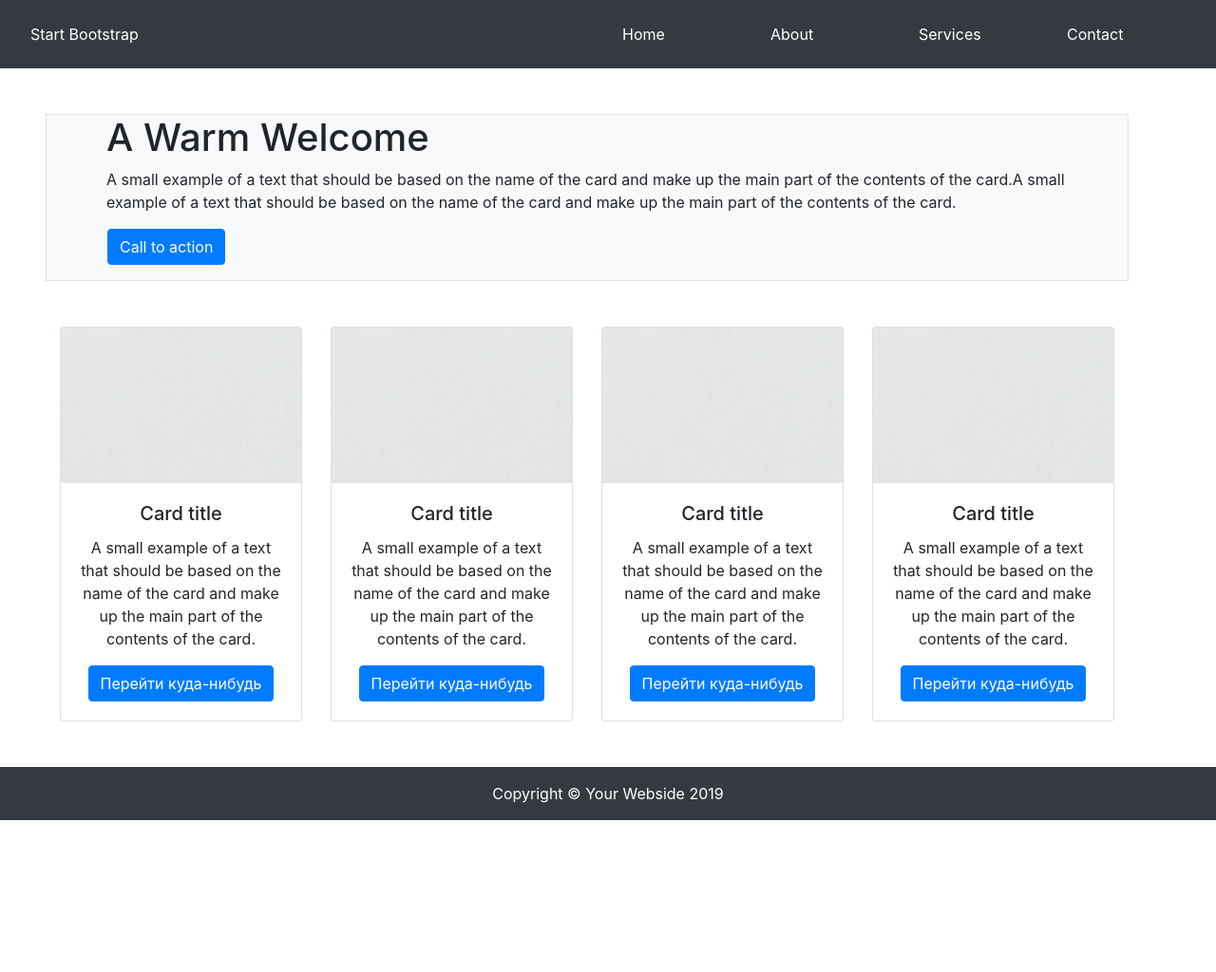
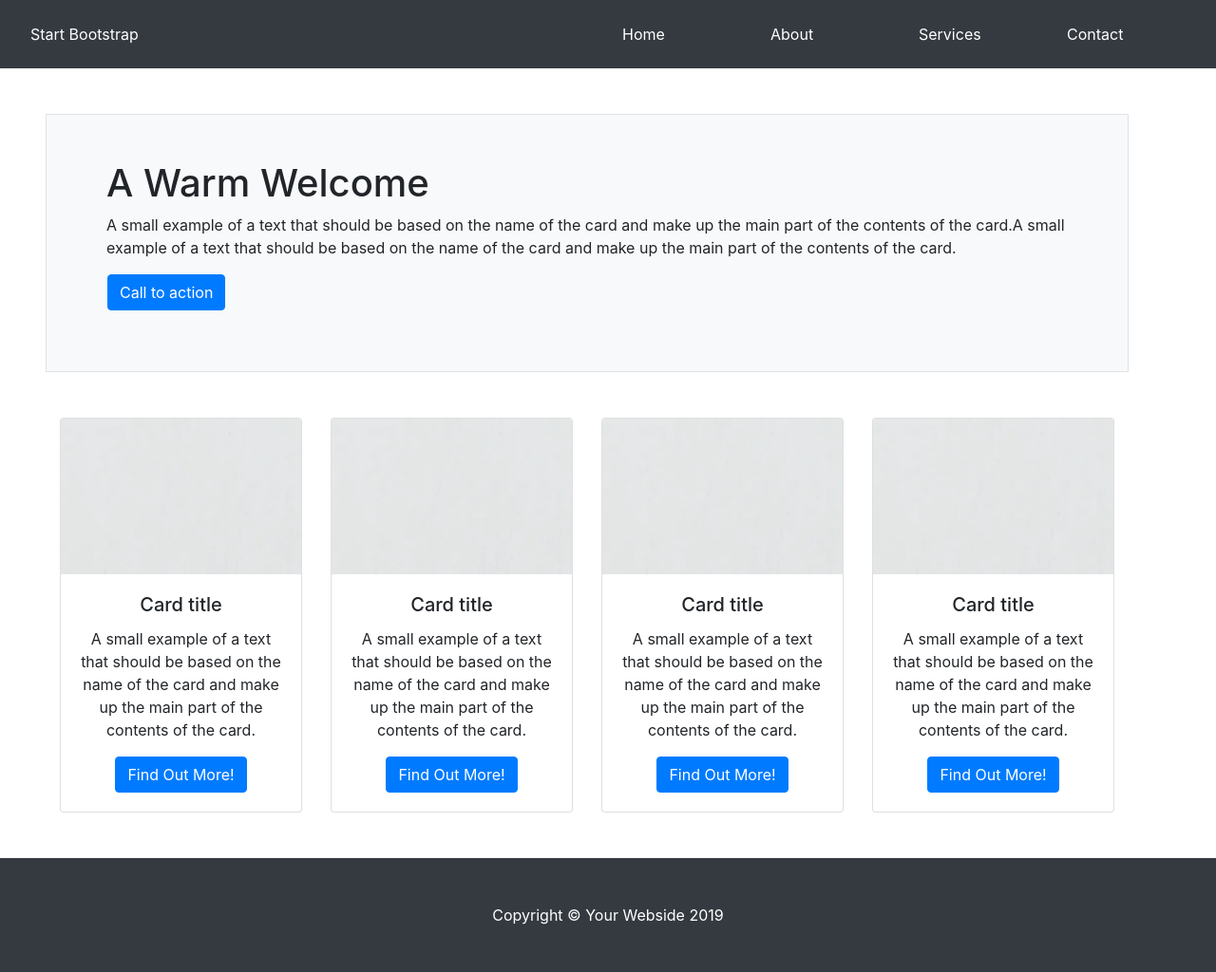
Before and after one commit to TatsianaDouban/week8, a plain HTML site: page index.html in a window 1280 px wide. Shown: the whole page at 95% size. Before the commit the page ends 864 px from the top, so only its background shows below. Drawn offline with nearby package versions, Linux system fonts and the light colour scheme.

Commit message:
new changes

```diff
--- a/index.html
+++ b/index.html
@@ -28,7 +28,7 @@
     </header>
 
     <main class="container overflow-hidden m-5 border bg-light">
-        <div class="row align-items-center px-5">
+        <div class="row align-items-center p-5 ">
             <div class="col-12">
                 <h1>A Warm Welcome </h1>
             </div>
@@ -55,7 +55,7 @@
                             <h5 class="card-title">Card title</h5>
                             <p class="card-text">A small example of a text that should be based on the name of the card
                                 and make up the main part of the contents of the card.</p>
-                            <a href="#" class="btn btn-primary">Перейти куда-нибудь</a>
+                            <a href="#" class="btn btn-primary">Find Out More!</a>
                         </div>
                     </div>
                 </div>
@@ -66,7 +66,7 @@
                             <h5 class="card-title">Card title</h5>
                             <p class="card-text">A small example of a text that should be based on the name of the card
                                 and make up the main part of the contents of the card.</p>
-                            <a href="#" class="btn btn-primary">Перейти куда-нибудь</a>
+                            <a href="#" class="btn btn-primary">Find Out More!</a>
                         </div>
                     </div>
                 </div>
@@ -77,7 +77,7 @@
                             <h5 class="card-title">Card title</h5>
                             <p class="card-text">A small example of a text that should be based on the name of the card
                                 and make up the main part of the contents of the card.</p>
-                            <a href="#" class="btn btn-primary">Перейти куда-нибудь</a>
+                            <a href="#" class="btn btn-primary">Find Out More!</a>
                         </div>
                     </div>
                 </div>
@@ -89,7 +89,7 @@
                             <p class="card-text">A small example of a text that should be based on the name of the card
                                 and make up the main part of the contents of the card.</p>
 
-                            <a href="#" class="btn btn-primary">Перейти куда-нибудь</a>
+                            <a href="#" class="btn btn-primary">Find Out More!</a>
                         </div>
                     </div>
                 </div>
@@ -98,7 +98,7 @@
     </div>
     <footer class="container-{breakpoint}">
         <div class="row">
-            <div class="col bg-dark text-white text-center p-3">
+            <div class="col bg-dark text-white text-center p-5">
                 Copyright &#169 Your Webside 2019
             </div>
         </div>
```
